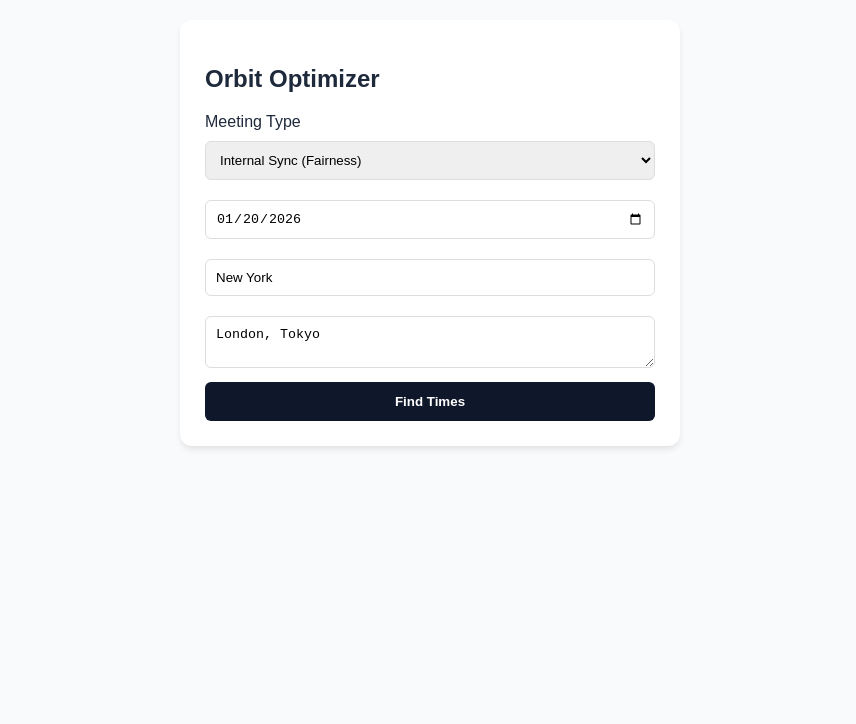
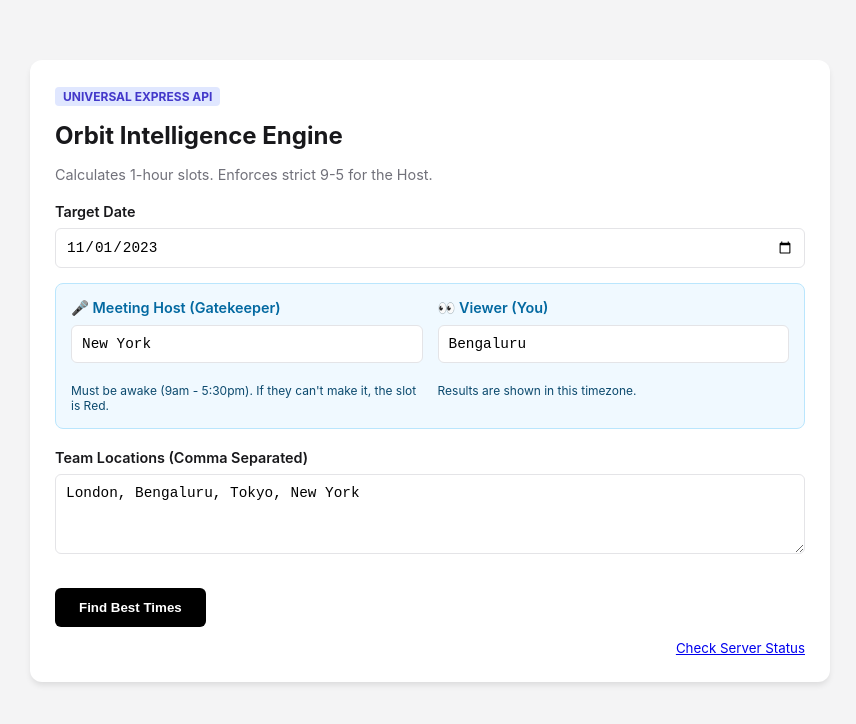
Before and after one commit to rohitvhanji/orbitalgo, a website: page public/index.html in a window 1280 px wide. Shown: the whole page, without its empty margins (210-1066 px from the left). Drawn offline with Linux system fonts and the light colour scheme.

Commit message:
Update index.html

```diff
--- a/public/index.html
+++ b/public/index.html
@@ -2,71 +2,189 @@
 <html lang="en">
 <head>
     <meta charset="UTF-8">
-    <title>Orbit Scheduler</title>
+    <meta name="viewport" content="width=device-width, initial-scale=1.0">
+    <title>Orbit Universal Engine</title>
     <style>
-        body { font-family: sans-serif; background: #f8fafc; padding: 20px; color: #1e293b; max-width: 500px; margin: auto; }
-        .card { background: white; padding: 25px; border-radius: 12px; box-shadow: 0 4px 6px -1px rgba(0,0,0,0.1); }
-        input, select, textarea { width: 100%; padding: 10px; margin: 10px 0; border: 1px solid #ddd; border-radius: 6px; box-sizing: border-box; }
-        button { width: 100%; padding: 12px; background: #0f172a; color: white; border: none; border-radius: 6px; cursor: pointer; font-weight: bold; }
-        .slot { background: #0f172a; color: white; padding: 15px; border-radius: 8px; margin-top: 10px; font-family: monospace; }
-        .meta { color: #94a3b8; font-size: 0.8rem; }
+        body { font-family: -apple-system, BlinkMacSystemFont, "Segoe UI", Roboto, sans-serif; max-width: 800px; margin: 40px auto; padding: 20px; background: #f4f4f5; color: #18181b; }
+        .card { background: white; padding: 25px; border-radius: 12px; box-shadow: 0 4px 6px -1px rgba(0, 0, 0, 0.1); margin-bottom: 20px; }
+        h1 { margin-top: 0; font-size: 1.5rem; }
+        label { display: block; font-weight: 600; margin-bottom: 8px; font-size: 0.9rem; }
+        input, textarea { width: 100%; padding: 10px; border: 1px solid #e4e4e7; border-radius: 6px; font-family: monospace; font-size: 0.9rem; margin-bottom: 15px; box-sizing: border-box; }
+        textarea { height: 80px; }
+        button { background: #000; color: white; border: none; padding: 12px 24px; border-radius: 6px; font-weight: 600; cursor: pointer; transition: 0.2s; }
+        button:hover { opacity: 0.8; }
+        button:disabled { background: #a1a1aa; cursor: not-allowed; }
+
+        #status-log { margin-bottom: 15px; font-size: 0.85rem; color: #64748b; font-family: monospace; }
+        .log-ok { color: #10b981; }
+        .log-err { color: #ef4444; }
+
+        #results { white-space: pre-wrap; background: #18181b; color: #00ff9d; padding: 20px; border-radius: 8px; font-family: monospace; overflow-x: auto; display: none; }
+        .tag { display: inline-block; background: #e0e7ff; color: #4338ca; padding: 2px 8px; border-radius: 4px; font-size: 0.75rem; font-weight: 700; margin-bottom: 15px; }
+
+        /* Highlight the Host Box */
+        .host-box {
+            background: #f0f9ff;
+            border: 1px solid #bae6fd;
+            padding: 15px;
+            border-radius: 8px;
+            margin-bottom: 20px;
+            display: flex;
+            gap: 15px;
+        }
+        .host-col { flex: 1; }
+        .host-label { color: #0369a1; }
+        .host-desc { font-size: 0.75rem; color: #0c4a6e; display: block; margin-top: 5px; }
     </style>
 </head>
 <body>
+
     <div class="card">
-        <h2>Orbit Optimizer</h2>
-        <label>Meeting Type</label>
-        <select id="scenario">
-            <option value="peer_sync">Internal Sync (Fairness)</option>
-            <option value="client_meeting">Client Meeting (Strict Host)</option>
-        </select>
-        <input type="date" id="date">
-        <input type="text" id="hostCity" placeholder="Your City" value="New York">
-        <textarea id="teamCities" rows="2" placeholder="Team Cities (London, Tokyo...)">London, Tokyo</textarea>
-        <button onclick="run()">Find Times</button>
-        <div id="results"></div>
+        <span class="tag">UNIVERSAL EXPRESS API</span>
+        <h1>Orbit Intelligence Engine</h1>
+        <p style="color:#71717a; font-size:0.9rem; margin-bottom:20px;">
+            Calculates 1-hour slots. Enforces strict 9-5 for the Host.
+        </p>
+
+        <label>Target Date</label>
+        <input type="date" id="dateInput" value="2023-11-01">
+
+        <div class="host-box">
+            <div class="host-col">
+                <label class="host-label">🎤 Meeting Host (Gatekeeper)</label>
+                <input type="text" id="hostInput" value="New York" placeholder="e.g. London">
+                <small class="host-desc">Must be awake (9am - 5:30pm). If they can't make it, the slot is Red.</small>
+            </div>
+            <div class="host-col">
+                <label class="host-label">👀 Viewer (You)</label>
+                <input type="text" id="viewerInput" value="Bengaluru" placeholder="e.g. Tokyo">
+                <small class="host-desc">Results are shown in this timezone.</small>
+            </div>
+        </div>
+
+        <label>Team Locations (Comma Separated)</label>
+        <textarea id="cityInput">London, Bengaluru, Tokyo, New York</textarea>
+
+        <div id="status-log"></div>
+
+        <button onclick="runSimulation()" id="btn">Find Best Times</button>
+        <div style="margin-top:10px; text-align:right;">
+             <small><a href="#" onclick="checkHealth()">Check Server Status</a></small>
+        </div>
     </div>
 
+    <div id="results"></div>
+
     <script>
-        document.getElementById('date').valueAsDate = new Date();
-        const API = "http://localhost:3000/api";
+        async function checkHealth() {
+            try {
+                const res = await fetch('/api/health');
+                const data = await res.json();
+                alert(`STATUS: ${data.status}\nENV: ${data.env}`);
+            } catch(e) { alert("Server Offline"); }
+        }
 
-        async function run() {
-            const out = document.getElementById('results');
-            out.innerHTML = "Resolving cities (this takes a few seconds to avoid API limits)...";
+        async function runSimulation() {
+            const btn = document.getElementById('btn');
+            const log = document.getElementById('status-log');
+            const resBox = document.getElementById('results');
+
+            btn.disabled = true;
+            btn.innerText = "Resolving Locations...";
+            resBox.style.display = 'none';
+            log.innerHTML = '';
 
             try {
-                // 1. Get all timezones in one go
-                const cities = [document.getElementById('hostCity').value, ...document.getElementById('teamCities').value.split(',').map(c => c.trim())];
-                const res = await fetch(`${API}/resolve-team`, {
+                // 1. Gather Inputs
+                const cities = document.getElementById('cityInput').value.split(',').map(s => s.trim()).filter(s => s);
+                const hostCity = document.getElementById('hostInput').value.trim();
+                const viewerCity = document.getElementById('viewerInput').value.trim();
+
+                // 2. Helper to Resolve One City
+                const resolveCity = async (name, label) => {
+                    try {
+                        const res = await fetch('/api/resolve', {
+                            method: 'POST',
+                            headers: { 'Content-Type': 'application/json' },
+                            body: JSON.stringify({ city: name })
+                        });
+                        const data = await res.json();
+                        if (res.ok) {
+                            log.innerHTML += `<div class="log-ok">✓ ${label}: ${data.resolved_name} (${data.timezone_id})</div>`;
+                            return data.timezone_id;
+                        } else {
+                            throw new Error(data.error);
+                        }
+                    } catch (e) {
+                        log.innerHTML += `<div class="log-err">✕ Failed ${label}: ${name}</div>`;
+                        throw e;
+                    }
+                };
+
+                // 3. Resolve Host & Viewer First
+                const hostID = await resolveCity(hostCity, "Host");
+                const viewerID = await resolveCity(viewerCity, "Viewer");
+
+                // 4. Resolve Team
+                const teamIDs = [];
+                for (const city of cities) {
+                    try {
+                        const id = await resolveCity(city, "Team");
+                        teamIDs.push(id);
+                    } catch(e) {} // Continue even if one fails
+                }
+
+                if (teamIDs.length === 0) throw new Error("No valid team locations found.");
+
+                // 5. CALL OPTIMIZE API
+                btn.innerText = "Calculating Schedule...";
+
+                const optRes = await fetch('/api/optimize', {
                     method: 'POST',
-                    headers: {'Content-Type': 'application/json'},
-                    body: JSON.stringify({ cities })
-                });
-                const { timezones } = await res.json();
-
-                // 2. Optimize
-                const opt = await fetch(`${API}/optimize`, {
-                    method: 'POST',
-                    headers: {'Content-Type': 'application/json'},
+                    headers: { 'Content-Type': 'application/json' },
                     body: JSON.stringify({
-                        date: document.getElementById('date').value,
-                        timezones: timezones,
-                        optimize_for: timezones[0],
-                        scenario: document.getElementById('scenario').value
+                        date: document.getElementById('dateInput').value,
+                        timezones: teamIDs,
+                        host_timezone: hostID,      // <--- NEW
+                        viewer_timezone: viewerID   // <--- NEW (Renamed from optimize_for)
                     })
                 });
-                const data = await opt.json();
 
-                // 3. Render
-                let html = "";
-                data.top_3.forEach(s => {
-                    html += `<div class="slot"><b>${s.display_time}</b><br><span class="meta">Fairness: ${Math.round(s.fairness_score)} | Tax: -${s.conflict_penalty}</span><br>`;
-                    s.breakdown.forEach(l => html += `<small>${l.zone.split('/').pop()}: ${l.local_time}</small><br>`);
-                    html += `</div>`;
+                const optData = await optRes.json();
+                if (!optRes.ok) throw new Error(optData.error || "Optimization Failed");
+
+                // 6. RENDER RESULTS
+                let output = `⚡ BEST MATCHES (Viewer Time: ${optData.viewer}):\n`;
+                output += `   Host Time: ${optData.host}\n\n`;
+
+                if (optData.top_3.length === 0) {
+                    output += "⚠️ No viable times found where Host is available.\n";
+                }
+
+                optData.top_3.forEach((slot, i) => {
+                    output += `#${i+1} [ ${slot.display_time} ] Score: ${slot.score}\n`;
+                    if(slot.blockers && slot.blockers.length) {
+                        slot.blockers.forEach(b => output += `   ⚠️ ${b}\n`);
+                    } else {
+                        output += `   ✨ Perfect Match\n`;
+                    }
+                    output += `\n`;
                 });
-                out.innerHTML = html || "No slots found.";
-            } catch (e) { out.innerHTML = "Error connecting to server. Is 'node index.js' running?"; }
+
+                output += `--------------------------------\n`;
+                output += `RAW DATA:\n` + JSON.stringify(optData, null, 2);
+
+                resBox.innerText = output;
+                resBox.style.display = 'block';
+
+            } catch (err) {
+                resBox.innerText = "❌ ERROR:\n" + err.message;
+                resBox.style.display = 'block';
+                resBox.style.color = '#f87171';
+            } finally {
+                btn.innerText = "Find Best Times";
+                btn.disabled = false;
+            }
         }
     </script>
 </body>
```
